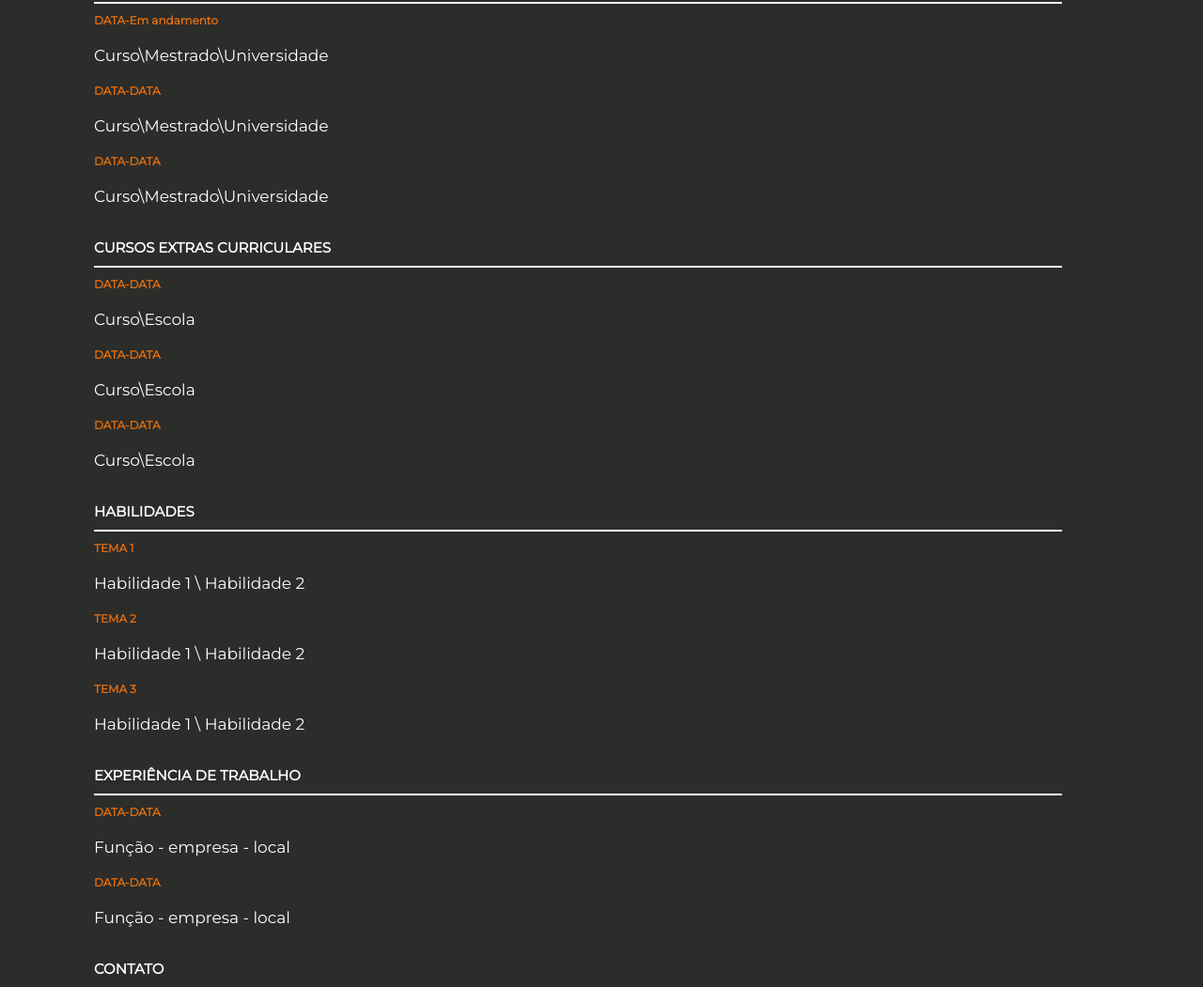
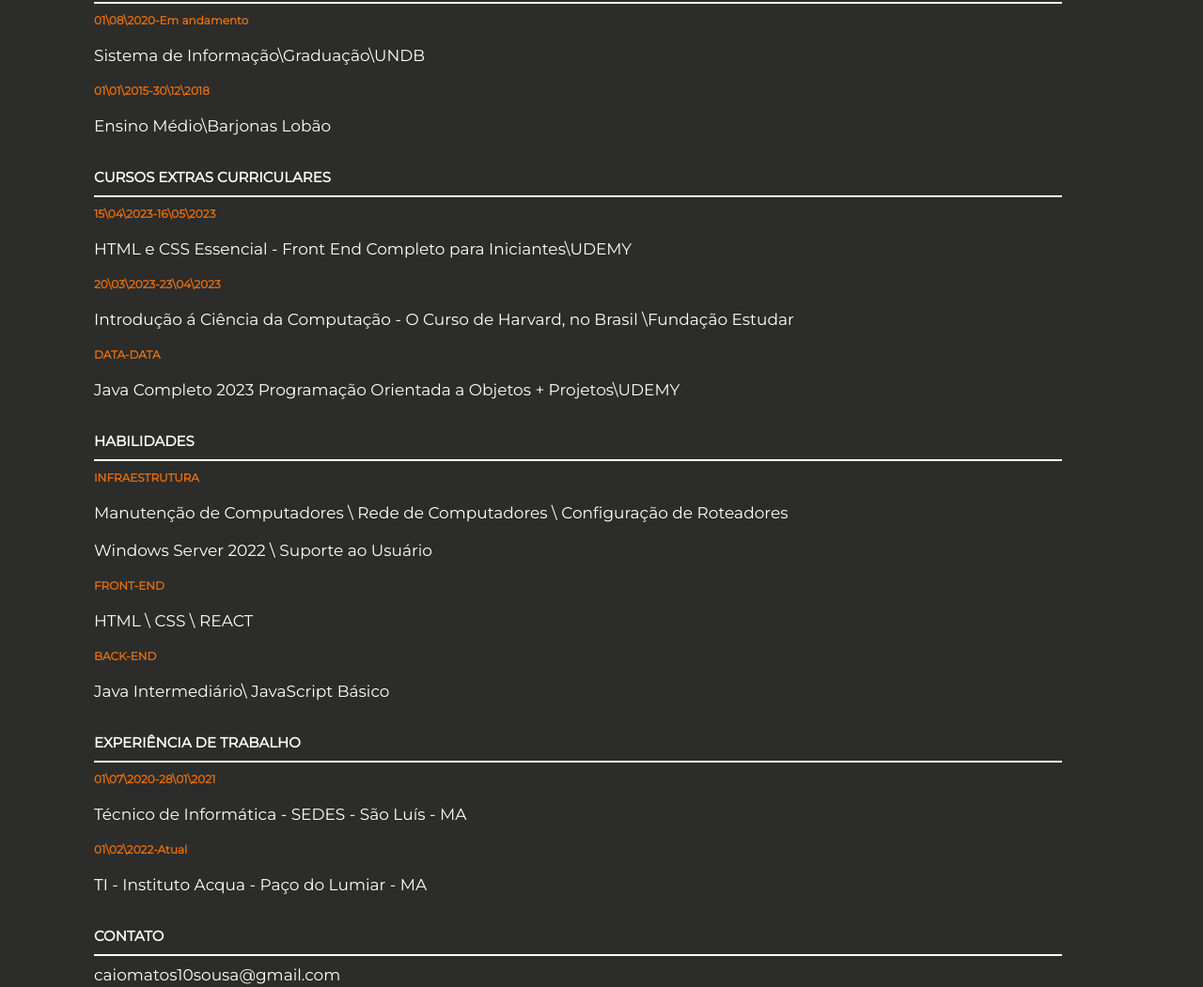
Before and after one commit to CaioSousa-10/Modelo-Meu-Portifolio, a plain HTML site: page curriculo.html in a window 1280 px wide. Shown: the part 1180-2231 px from the top of the page at 94% size. Drawn offline with Linux system fonts and the light colour scheme.

Commit message:
Preenchendo Conteudo do Curriculo

```diff
--- a/curriculo.html
+++ b/curriculo.html
@@ -97,47 +97,45 @@
         <h2>EDUCAÇÃO</h2>
         <hr>
 
-        <h3>DATA-Em andamento</h3>
-        <p>Curso\Mestrado\Universidade</p>
+        <h3>01\08\2020-Em andamento</h3>
+        <p>Sistema de Informação\Graduação\UNDB</p>
 
-        <h3>DATA-DATA</h3>
-        <p>Curso\Mestrado\Universidade</p>
-
-        <h3>DATA-DATA</h3>
-        <p>Curso\Mestrado\Universidade</p>
+        <h3>01\01\2015-30\12\2018</h3>
+        <p>Ensino Médio\Barjonas Lobão</p>
 
         <h2>CURSOS EXTRAS CURRICULARES</h2>
         <hr>
 
-        <h3>DATA-DATA</h3>
-        <p>Curso\Escola</p>
+        <h3>15\04\2023-16\05\2023</h3>
+        <p>HTML e CSS Essencial - Front End Completo para Iniciantes\UDEMY</p>
+
+        <h3>20\03\2023-23\04\2023</h3>
+        <p>Introdução á Ciência da Computação - O Curso de Harvard, no Brasil \Fundação Estudar</p>
 
         <h3>DATA-DATA</h3>
-        <p>Curso\Escola</p>
-
-        <h3>DATA-DATA</h3>
-        <p>Curso\Escola</p>
+        <p>Java Completo 2023 Programação Orientada a Objetos + Projetos\UDEMY</p>
 
         <h2>HABILIDADES</h2>
         <hr>
 
-        <h3>TEMA 1</h3>
-        <p>Habilidade 1 \ Habilidade 2</p>
+        <h3>INFRAESTRUTURA</h3>
+        <p>Manutenção de Computadores \ Rede de Computadores \ Configuração de Roteadores</p>
+        <p>Windows Server 2022 \ Suporte ao Usuário</p>
 
-        <h3>TEMA 2</h3>
-        <p>Habilidade 1 \ Habilidade 2</p>
+        <h3>FRONT-END</h3>
+        <p>HTML \ CSS \ REACT</p>
 
-        <h3>TEMA 3</h3>
-        <p>Habilidade 1 \ Habilidade 2</p>
+        <h3>BACK-END</h3>
+        <p>Java Intermediário\ JavaScript Básico</p>
 
         <h2>EXPERIÊNCIA DE TRABALHO</h2>
         <hr>
 
-        <h3>DATA-DATA</h3>
-        <p>Função - empresa - local</p>
+        <h3>01\07\2020-28\01\2021</h3>
+        <p>Técnico de Informática - SEDES - São Luís - MA</p>
 
-        <h3>DATA-DATA</h3>
-        <p>Função - empresa - local</p>
+        <h3>01\02\2022-Atual</h3>
+        <p>TI - Instituto Acqua - Paço do Lumiar - MA</p>
 
 
         <h2>CONTATO</h2>
```
